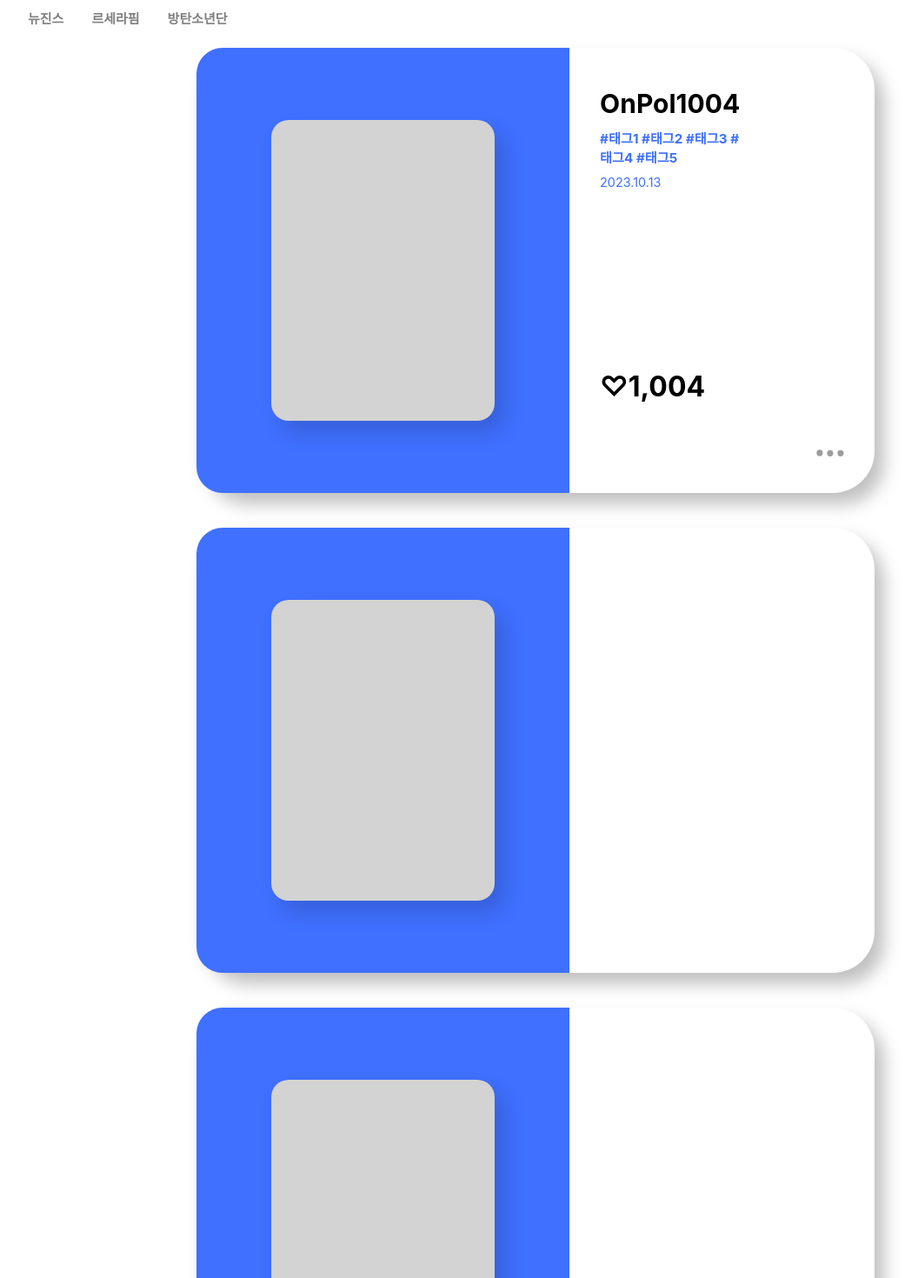
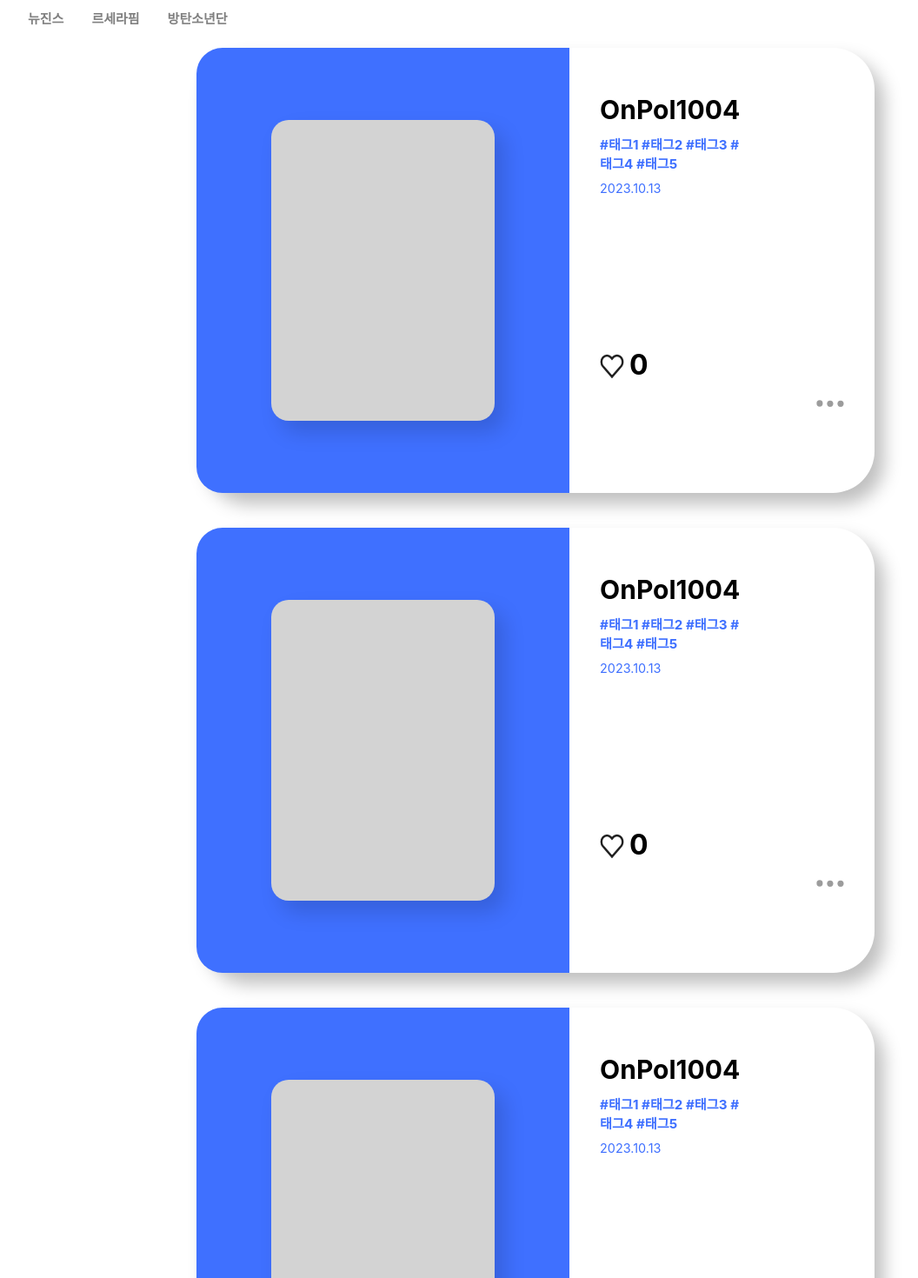
Before and after one commit to OASIS-YOP/23-2-YOP-Client, a React (Create React App) app: page /mypage in a window 1280 px wide. Shown: the part 340-1810 px from the top of the page at 87% size, without its empty margins (24-1080 px from the left). Built offline with nearby package versions, Linux system fonts and the light colour scheme.

Commit message:
Feat: 마이페이지 포스트  좋아요 카운트 및 토글 기능 추가(본인이 올린 포스트는 좋아요 누를 수 없기 때문에 추후 좋아요 탭에서 사용할 예정)

```diff
--- a/src/pages/MyPage/Posts/index.jsx
+++ b/src/pages/MyPage/Posts/index.jsx
@@ -1,11 +1,17 @@
 import { useState, useEffect } from "react";
 import * as s from "./style";
 import dotdotdot from "../../../assets/dotdotdot.svg";
+import UnLikedIcon from "../../../assets/UnLikedIcon.svg";
+import LikedIcon from "../../../assets/LikedIcon.svg";
 
 const Posts = () => {
   // const [ isClicked, setIsClicked ] = useState(false);
-
-
+  const [ postLikes, setPostLikes ] = useState([
+    { id: 1, liked: false, likeCount: 0 },
+    { id: 2, liked: false, likeCount: 0 },
+    { id: 3, liked: false, likeCount: 0 },
+    { id: 4, liked: false, likeCount: 0 },
+  ])
 
   const artistslist = ['뉴진스', '르세라핌', '방탄소년단'];
 
@@ -20,6 +26,61 @@ const Posts = () => {
     )
   })
 
+  const handleClickLike = (postId) => {
+    setPostLikes((prevLikes) => {
+      return prevLikes.map((post) => {
+        if(post.id === postId) {
+          return {
+            ...post,
+            liked: !post.liked,
+            likeCount: post.liked ? post.likeCount - 1 : post.likeCount + 1}
+        } else {
+          return post;
+        }
+      })
+    })
+  };
+
+  const createPost = (post) => {
+    return (
+      <>
+      <s.PostFrame key={post.id}>
+        <s.leftContainer>
+          <s.PostImage />
+        </s.leftContainer>
+          <s.rightContainer>
+            <s.postInfoWrapper>
+              <s.nicknameWrapper>
+                OnPol1004
+              </s.nicknameWrapper>
+              <s.tagsWrapper>
+                #태그1 #태그2 #태그3 #태그4 #태그5
+              </s.tagsWrapper>
+              <s.dateWrapper>
+                2023.10.13
+              </s.dateWrapper>
+              <s.likeWrapper>
+                <s.likeIcon
+                  src={post.liked ? LikedIcon : UnLikedIcon }
+                  onClick={() => handleClickLike(post.id)}
+                />
+                <s.likeCount>
+                  {post.likeCount}
+                </s.likeCount>
+              </s.likeWrapper>
+            </s.postInfoWrapper>
+            <s.moreIconWrapper>
+              <s.moreIcon
+                src={dotdotdot}
+              />
+            </s.moreIconWrapper>
+          </s.rightContainer>
+        </s.PostFrame>
+      </>
+    )
+  }
+
+  const posts = postLikes.map((post) => createPost(post));
 
   return (
     <>
@@ -28,50 +89,7 @@ const Posts = () => {
           {artists}
         </s.ArtistsTabWrapper>
         <s.PostsWrapper>
-          <s.PostFrame>
-            <s.leftContainer>
-              <s.PostImage />
-            </s.leftContainer>
-            <s.rightContainer>
-              <s.postInfoWrapper>
-                <s.nicknameWrapper>
-                  {/* 닉네임 */}
-                  OnPol1004
-                </s.nicknameWrapper>
-                <s.tagsWrapper>
-                  {/* 태그 */}
-                  #태그1 #태그2 #태그3 #태그4 #태그5
-                </s.tagsWrapper>
-                <s.dateWrapper>
-                  {/* 업로드 날짜 */}
-                  2023.10.13
-                </s.dateWrapper>
-                <s.likeWrapper>
-                  <p className='icon'>♡</p>
-                  <p>1,004</p>
-                </s.likeWrapper>
-              </s.postInfoWrapper>
-              <s.moreIconWrapper>
-                <s.moreIcon src={dotdotdot} />
-              </s.moreIconWrapper>
-            </s.rightContainer>
-          </s.PostFrame>
-          <s.PostFrame>
-            <s.leftContainer>
-              <s.PostImage />
-            </s.leftContainer>
-            <s.rightContainer>
-
-            </s.rightContainer>
-          </s.PostFrame>
-          <s.PostFrame>
-            <s.leftContainer>
-              <s.PostImage />
-            </s.leftContainer>
-            <s.rightContainer>
-
-            </s.rightContainer>
-          </s.PostFrame>
+          {posts}
         </s.PostsWrapper>
       </s.Wrapper>
     </>
--- a/src/pages/MyPage/Posts/style.js
+++ b/src/pages/MyPage/Posts/style.js
@@ -1,4 +1,5 @@
 import styled from 'styled-components';
+
 
 export const Wrapper = styled.div`
   display: flex;
@@ -140,7 +141,7 @@ export const postInfoWrapper = styled.div`
   height: fit-content;
 
   padding-left: 10%;
-  padding-top: 13%;
+  padding-top: 15%;
 `
 
 export const nicknameWrapper = styled.div`
@@ -188,12 +189,25 @@ export const likeWrapper = styled.div`
   font-size: 200%;
   font-weight: 700;
 
-  & .icon:hover {
+
+  // border: 1px solid black;
+`;
+
+export const likeCount = styled.div`
+  width: 50%;
+`;
+
+export const likeIcon = styled.img`
+
+  width: 50%;
+  padding-top: 5%;
+  padding-right: 10%;
+
+  &:hover {
     cursor: pointer;
   }
 
-  // border: 1px solid black;
-`;
+`
 
 export const moreIconWrapper = styled.div`
   display: flex;
@@ -213,3 +227,20 @@ export const moreIcon = styled.img`
   cursor: pointer;
 
 `
+
+export const contextBox = styled.div`
+  display: flex;
+  flex-direction: column;
+  justify-content: flex-start;
+  align-items: flex-start;
+
+  width: fit-content;
+  height: fit-content;
+
+  margin-top: 5%;
+
+  font-size: 100%;
+  font-weight: 700;
+
+  // border: 1px solid black;
+`;
```
Also changed, not shown: src/assets/LikedIcon.svg (added), src/assets/UnLikedIcon.svg (added), src/pages/MyPage/Posts/CreatePost/index.jsx (added), src/pages/MyPage/Posts/CreatePost/style.js (added).
